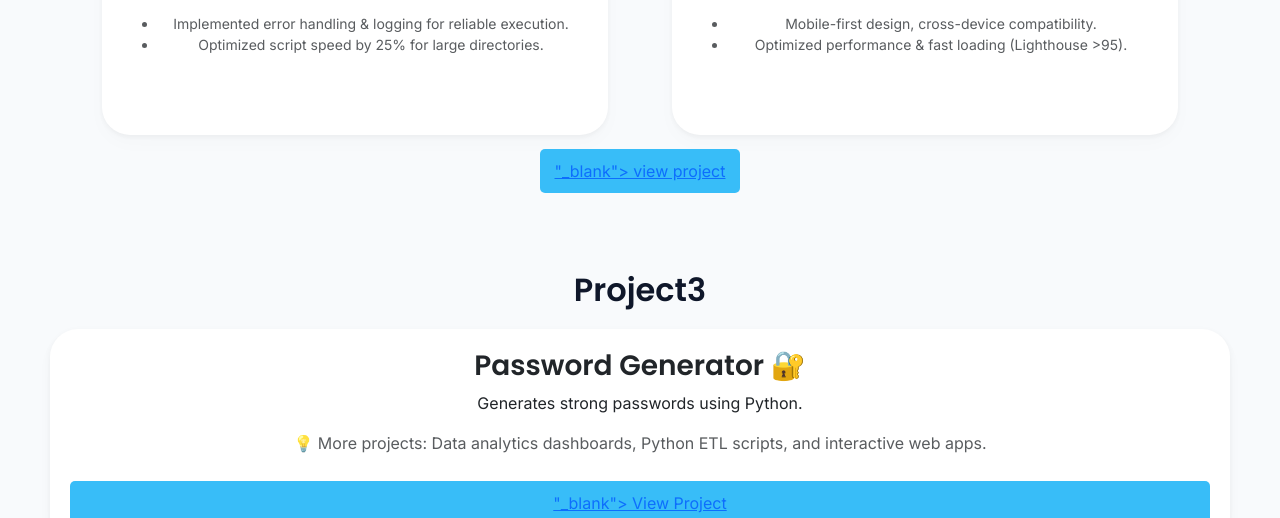
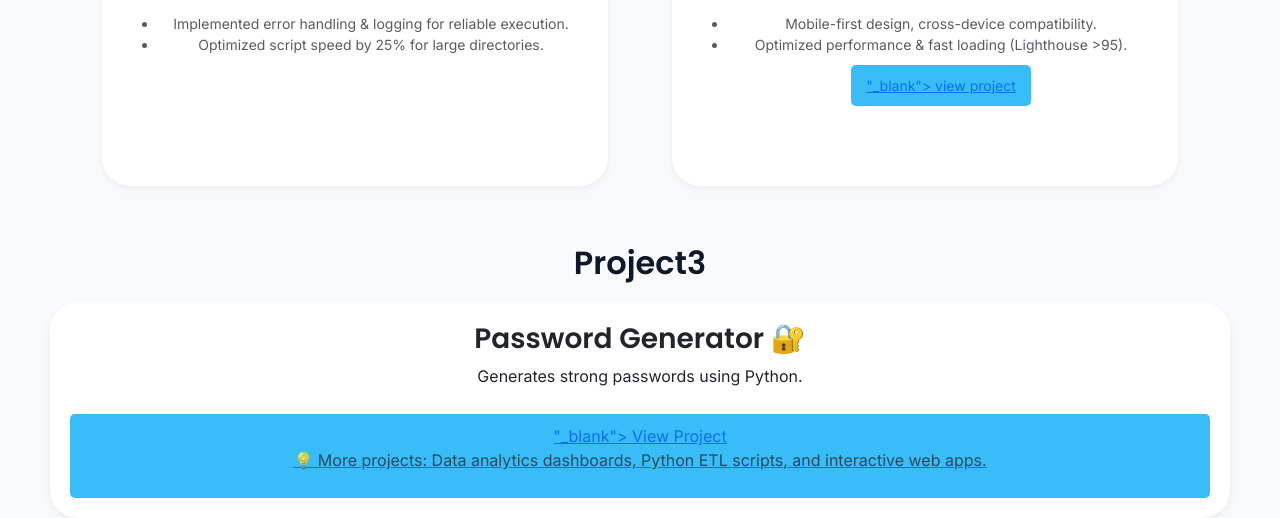
Before and after one commit to bingiindra48-maker/portfolio, a plain HTML site: page index.html in a window 1280 px wide. Shown: the part 2257-2775 px from the top of the page. Drawn offline with nearby package versions, Linux system fonts and the light colour scheme.

```diff
--- a/index.html
+++ b/index.html
@@ -470,28 +470,23 @@
                         <ul class="mt-3 small text-muted">
                             <li>Mobile-first design, cross-device compatibility.</li>
                             <li>Optimized performance & fast loading (Lighthouse >95).</li>
+                            <a href="https://github.com/bingiindra48-maker/portfolio.git" target=>"_blank">
+                        view project
+                            </a>
                         </ul>
                     </div>
                 </div>
             </div>
-            <div class="row mt-4">
-                <div class="col-12 text-center" data-aos="fade-up">
-                    <a href="https://github.com/bingiindra48-maker/portfolio.git" target=>"_blank">
-                        view project
-                    </a>
-                </div>
-            </div>
-        </div>
     </section>
     <section id="projects">
   <h2>Project3</h2>
   <div class="card">
     <h3>Password Generator 🔐</h3>
     <p>Generates strong passwords using Python.</p>
-       <p class="text-muted">💡 More projects: Data analytics dashboards, Python ETL scripts, and
-                        interactive web apps.</p>
     <a href="https://github.com/bingiindra48-maker/password_generator" target=>"_blank">
         View Project
+               <p class="text-muted">💡 More projects: Data analytics dashboards, Python ETL scripts, and
+                        interactive web apps.</p>
     </a>
   </div>
 </section>
```
